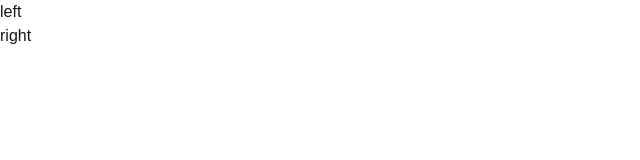
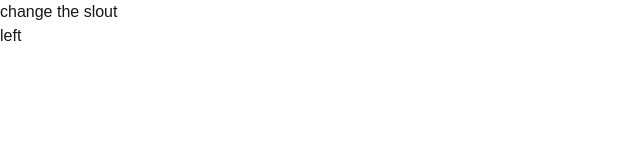
Before and after one commit to MuhammadZeb1/next-js, a Next.js app in the folder my-app/: page /colorBox in a window 1280 px wide. Shown: the top 160 px of the page, without its empty margins (0-640 px from the left). Built offline with nearby package versions, Linux system fonts and the light colour scheme.

Commit message:
use the parallel with condition

```diff
--- a/my-app/src/app/colorBox/layout.js
+++ b/my-app/src/app/colorBox/layout.js
@@ -1,12 +1,18 @@
+"use client"
+import { useState } from "react"
 import colorBox from "./page"
 
 
 const colorBoxLayout = ({childern,left,right}) => {
+
+  const [change ,setchange] = useState(true)
   return (
     <div>
-        {childern}
-    {left}
-    {right}
+    {childern}
+    <button onClick={()=>setchange(!change)}> change the slout</button>
+    {
+      change ? left : right
+    }
     </div>
   )
 }
--- a/my-app/src/app/colorBox/page.jsx
+++ b/my-app/src/app/colorBox/page.jsx
@@ -2,7 +2,10 @@ import React from 'react'
 
 const colorBox = () => {
   return (
-    <div>colorBox</div>
+    <div>colorBox
+
+        <button>jsdhsaj</button>
+    </div>
   )
 }
 
```
